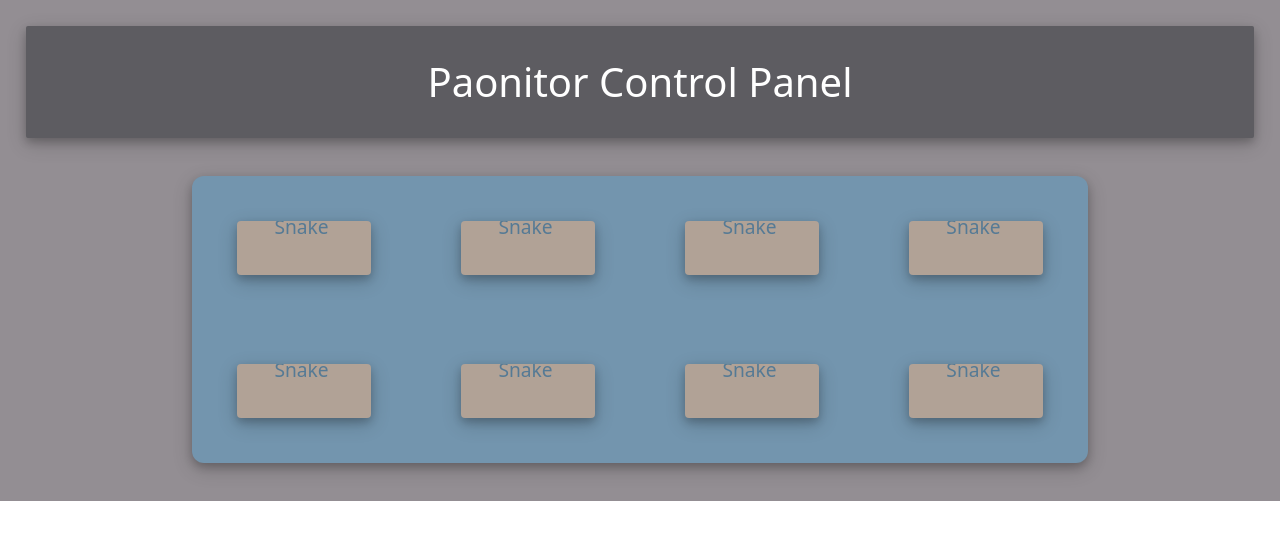
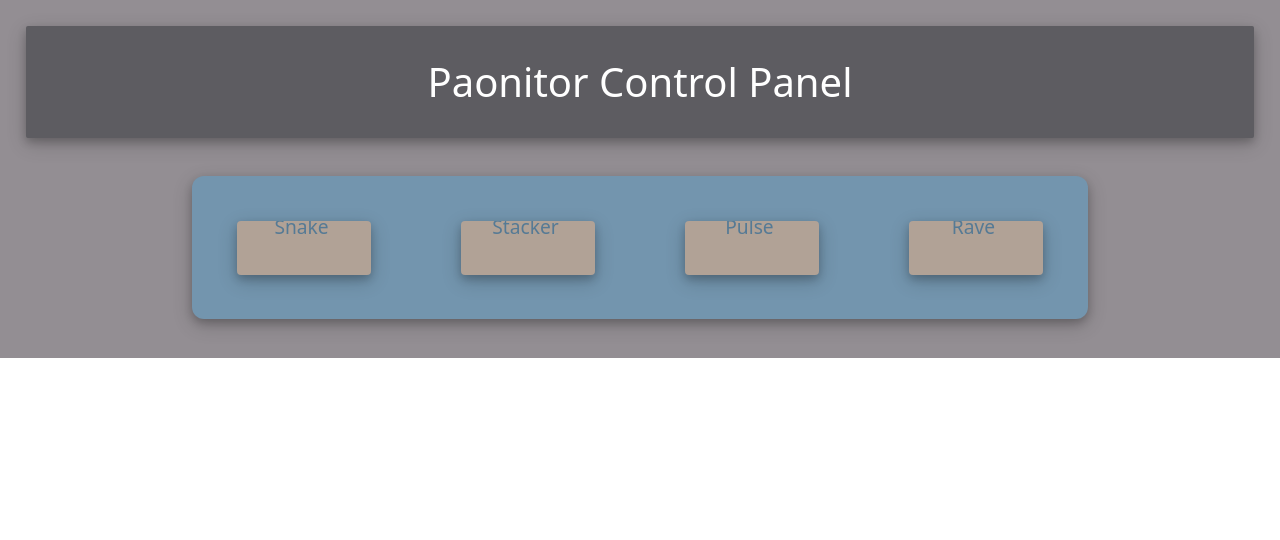
Before and after one commit to thomasgit227/paonitor, a React (Create React App) app in the folder client/: page / in a window 1280 px wide. Shown: the top 540 px of the page. Built offline with nearby package versions, Linux system fonts and the light colour scheme.

Commit message:
Actual Commands

```diff
--- a/client/src/Components/HomePage/HomePage.js
+++ b/client/src/Components/HomePage/HomePage.js
@@ -10,14 +10,10 @@ const Home = () => {
             <h1 class="head">Paonitor Control Panel</h1>
 
             <div class="buttonContainer">
-                <ProgramCard title="Snake" description="Classic snake arcade game"/>
-                <ProgramCard title="Snake" description="Classic snake arcade game"/>
-                <ProgramCard title="Snake" description="Classic snake arcade game"/>
-                <ProgramCard title="Snake" description="Classic snake arcade game"/>
-                <ProgramCard title="Snake" description="Classic snake arcade game"/>
-                <ProgramCard title="Snake" description="Classic snake arcade game"/>
-                <ProgramCard title="Snake" description="Classic snake arcade game"/>
-                <ProgramCard title="Snake" description="Classic snake arcade game"/>
+                <ProgramCard title="Snake" description="Arcade Game"/>
+                <ProgramCard title="Stacker" description="Arcade Game"/>
+                <ProgramCard title="Pulse" description="Visuals"/>
+                <ProgramCard title="Rave" description="Visuals"/>
             </div>
         </div>
     );
```
Also changed, not shown: 7 other files (tests, documents, lock files or other folders).
